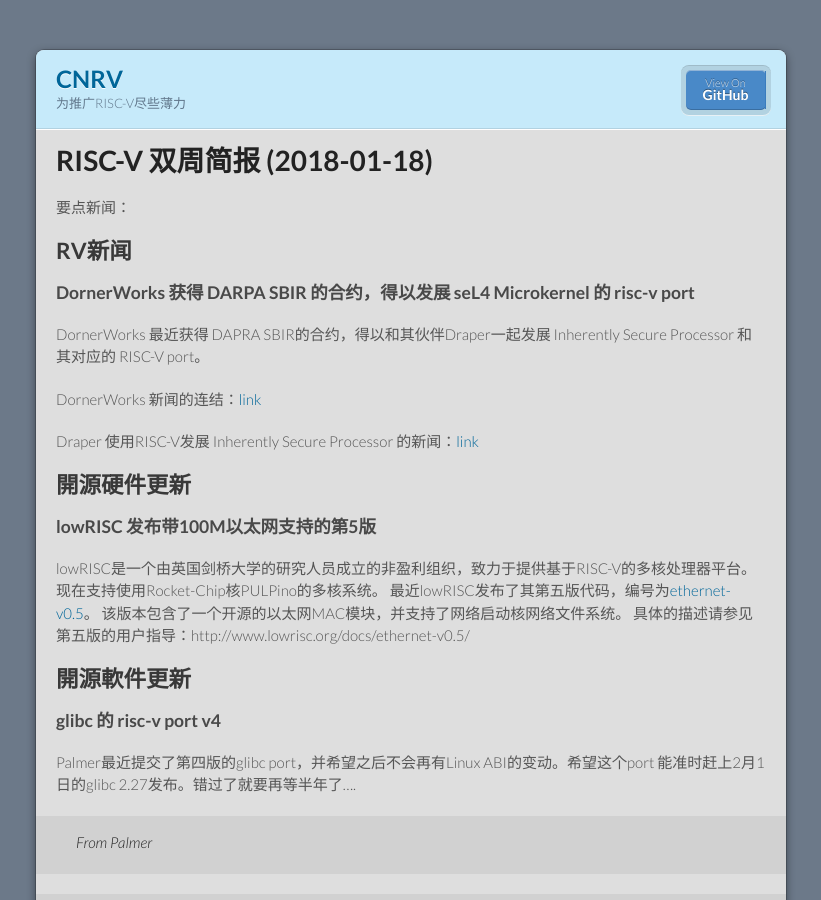
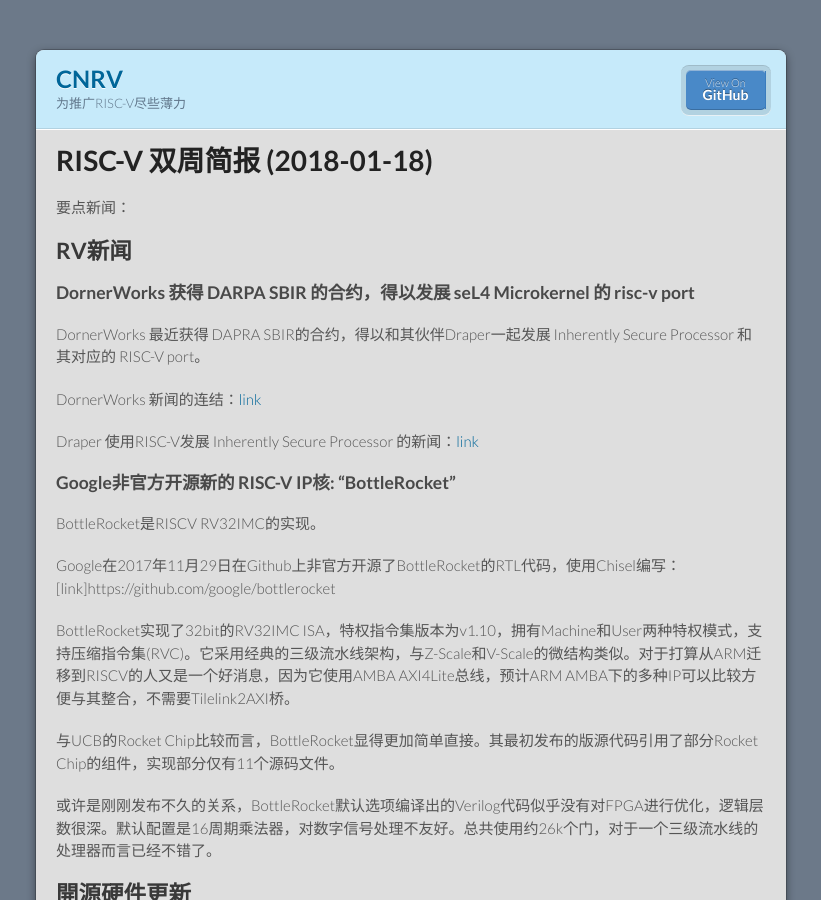
Before and after one commit to cnrv/home, a Jekyll site: the page built from bi-week-rpts/2018-01-18.md, in a window 1280 px wide and 900 px high. Shown: the whole window, without its empty margins (229-1050 px from the left). Built offline with Jekyll 4.4.1, drawn with Linux system fonts in a browser that asks for light colours; Markdown is read by kramdown in place of the engine named in the settings; comment, search, counter and statistics services are not loaded; our own code applies the rules of GitHub Pages for plain Markdown files.

Commit message:
Add BottleRocket RV32IMC Core

```diff
--- a/bi-week-rpts/2018-01-18.md
+++ b/bi-week-rpts/2018-01-18.md
@@ -15,6 +15,19 @@
 DornerWorks 新闻的连结：[link](http://dornerworks.com/news/darpa-sbir-risc-v-sel4-microkernel)
 
 Draper 使用RISC-V发展 Inherently Secure Processor 的新闻：[link](http://www.draper.com/news/draper-awarded-contract-98-million-cyber-security-and-trusted-computing-protection)
+
+### Google非官方开源新的 RISC-V IP核: “BottleRocket”
+
+BottleRocket是RISCV RV32IMC的实现。
+
+Google在2017年11月29日在Github上非官方开源了BottleRocket的RTL代码，使用Chisel编写：[link]https://github.com/google/bottlerocket
+
+BottleRocket实现了32bit的RV32IMC ISA，特权指令集版本为v1.10，拥有Machine和User两种特权模式，支持压缩指令集(RVC)。它采用经典的三级流水线架构，与Z-Scale和V-Scale的微结构类似。对于打算从ARM迁移到RISCV的人又是一个好消息，因为它使用AMBA AXI4Lite总线，预计ARM AMBA下的多种IP可以比较方便与其整合，不需要Tilelink2AXI桥。
+
+与UCB的Rocket Chip比较而言，BottleRocket显得更加简单直接。其最初发布的版源代码引用了部分Rocket Chip的组件，实现部分仅有11个源码文件。
+
+或许是刚刚发布不久的关系，BottleRocket默认选项编译出的Verilog代码似乎没有对FPGA进行优化，逻辑层数很深。默认配置是16周期乘法器，对数字信号处理不友好。总共使用约26k个门，对于一个三级流水线的处理器而言已经不错了。
+
 
 ## 開源硬件更新
 
```
